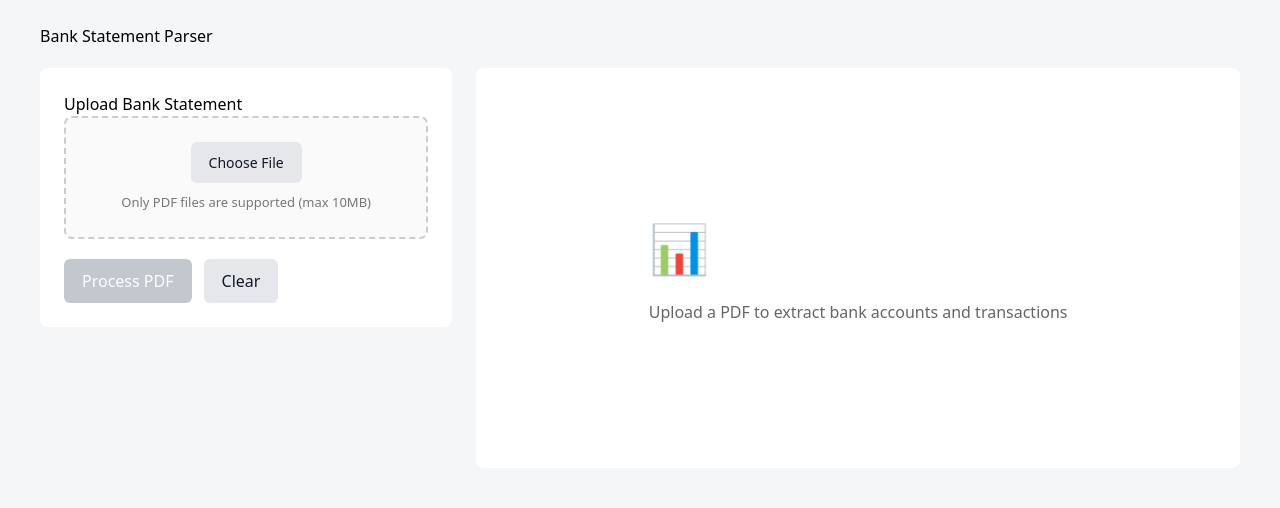
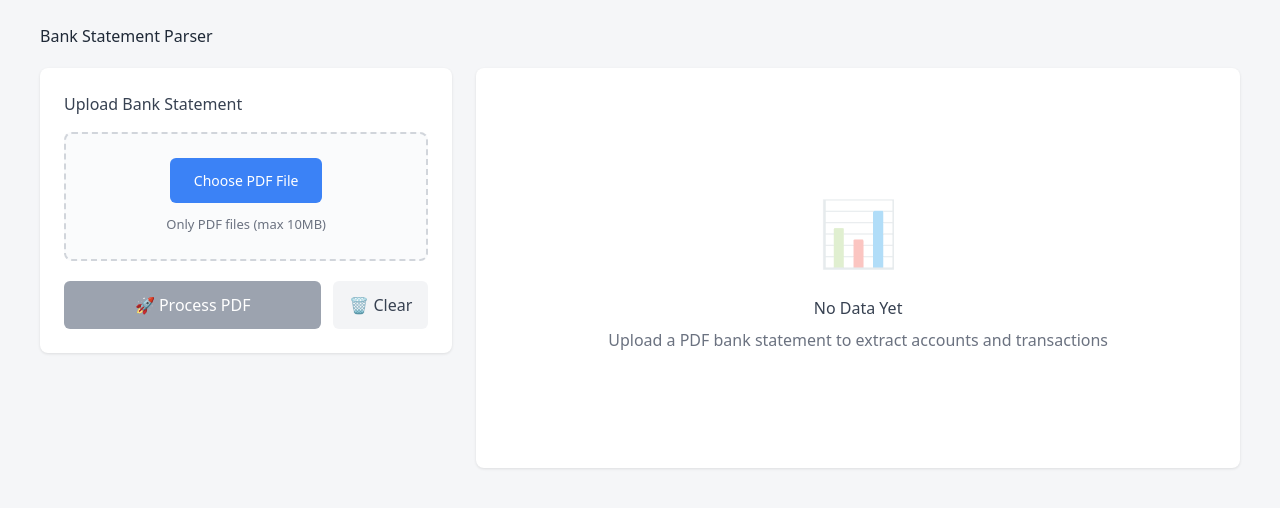
Before and after one commit to dhruvpatil2002/pdf_processor_frontend, a React (Vite) app: page / in a window 1280 px wide. Shown: the top 508 px of the page. Built offline with nearby package versions, Linux system fonts and the light colour scheme.

Commit message:
commit-m

```diff
--- a/src/App.jsx
+++ b/src/App.jsx
@@ -7,7 +7,7 @@ export default function App() {
   const [file, setFile] = useState(null);
   const [accounts, setAccounts] = useState([]);
   const [loading, setLoading] = useState(false);
-  const [error, setError] = useState(""); // ✅ Always string
+  const [error, setError] = useState(""); // ✅ Always STRING only
   const [pdfUrl, setPdfUrl] = useState("");
 
   const handleUpload = (e) => {
@@ -18,7 +18,7 @@ export default function App() {
 
   const processFile = async () => {
     if (!file) {
-      setError("Please select a PDF file");
+      setError("Please select a PDF file first");
       return;
     }
 
@@ -29,26 +29,33 @@ export default function App() {
       const formData = new FormData();
       formData.append("pdf", file);
 
-      // ✅ FIXED: Always relative path for Vercel
-      const response = await axios.post('/api/upload', formData, {
-        headers: {
-          'Content-Type': 'multipart/form-data',
-        },
-        timeout: 30000, // 30s timeout
+      // ✅ FIXED: Use fetch instead of axios (more reliable on Vercel)
+      const response = await fetch('/api/upload', {
+        method: 'POST',
+        body: formData,
       });
 
-      setAccounts(response.data.accounts || []);
-      if (response.data.pdfUrl) {
-        setPdfUrl(response.data.pdfUrl);
+      // ✅ FIXED: Check response status BEFORE json()
+      if (!response.ok) {
+        const errorText = await response.text();
+        throw new Error(`Server Error ${response.status}: ${errorText || 'Unknown error'}`);
+      }
+
+      const data = await response.json();
+
+      // ✅ Safe data access
+      setAccounts(Array.isArray(data.accounts) ? data.accounts : []);
+
+      if (data.pdfUrl) {
+        setPdfUrl(data.pdfUrl);
       }
 
     } catch (err) {
-      // ✅ FIXED: Safe error handling - prevents React error #31
-      const errorMessage = err.response?.data?.error ||
-                          err.message ||
-                          "Failed to process PDF. Please try again.";
+      // 🚨 CRITICAL FIX: Never render error OBJECT - always STRING
+      const errorMessage = err.message ||
+                          'Failed to process PDF. Please try again.';
       setError(errorMessage);
-      console.error('Upload error:', err.response || err);
+      console.error('Upload failed:', err);
     } finally {
       setLoading(false);
     }
@@ -64,37 +71,39 @@ export default function App() {
   return (
     <div style={{ minHeight: "100vh", padding: 24, background: "#f5f6f8" }}>
       <div style={{ maxWidth: 1200, margin: "0 auto" }}>
-        <h2 style={{ marginBottom: 20 }}>Bank Statement Parser</h2>
+        <h2 style={{ marginBottom: 20, color: "#1f2937" }}>Bank Statement Parser</h2>
 
         <div style={{ display: "flex", gap: 24, alignItems: "flex-start" }}>
           {/* Left Panel - Upload */}
-          <div style={{ width: "35%", background: "#fff", padding: 24, borderRadius: 8 }}>
-            <h3>Upload Bank Statement</h3>
+          <div style={{ width: "35%", background: "#fff", padding: 24, borderRadius: 8, boxShadow: "0 1px 3px rgba(0,0,0,0.1)" }}>
+            <h3 style={{ marginBottom: 16, color: "#374151" }}>Upload Bank Statement</h3>
 
             {/* PDF Preview */}
             {pdfUrl && (
               <div style={{ marginBottom: 16 }}>
-                <h4>📄 Original PDF:</h4>
+                <h4 style={{ marginBottom: 8 }}>📄 Original PDF:</h4>
                 <iframe
-                  src={`${pdfUrl}#view=FitH`}
+                  src={`${pdfUrl}#view=FitH&toolbar=0`}
                   style={{
                     width: "100%",
                     height: 300,
-                    border: "1px solid #ddd",
-                    borderRadius: 4
+                    border: "1px solid #d1d5db",
+                    borderRadius: 6
                   }}
                   title="Uploaded PDF"
                 />
               </div>
             )}
 
+            {/* File Upload Area */}
             <div
               style={{
-                border: "2px dashed #ccc",
+                border: "2px dashed #d1d5db",
                 borderRadius: 8,
                 padding: 24,
                 textAlign: "center",
-                background: "#fafafa",
+                background: "#fafbfc",
+                transition: "all 0.2s",
               }}
             >
               <input
@@ -108,81 +117,86 @@ export default function App() {
                 htmlFor="pdfUpload"
                 style={{
                   display: "inline-block",
-                  padding: "10px 18px",
-                  background: "#e5e7eb",
-                  color: "#111827",
+                  padding: "12px 24px",
+                  background: "#3b82f6",
+                  color: "white",
                   borderRadius: 6,
                   cursor: "pointer",
                   fontSize: 14,
                   fontWeight: 500,
                 }}
               >
-                Choose File
+                Choose PDF File
               </label>
-              <div style={{ marginTop: 10, fontSize: 13, color: "#777" }}>
-                Only PDF files are supported (max 10MB)
+              <div style={{ marginTop: 12, fontSize: 13, color: "#6b7280" }}>
+                Only PDF files (max 10MB)
               </div>
             </div>
 
+            {/* Selected File Info */}
             {file && (
               <div
                 style={{
                   marginTop: 16,
                   padding: 12,
-                  background: "#f0f4ff",
+                  background: "#dbeafe",
                   borderRadius: 6,
                   fontSize: 14,
                 }}
               >
-                <strong>Selected:</strong> {file.name}
-                <span style={{ float: 'right', color: '#666' }}>
+                <strong>✅ Selected:</strong> {file.name}
+                <span style={{ float: 'right', color: '#1e40af' }}>
                   {(file.size/1024/1024).toFixed(1)} MB
                 </span>
               </div>
             )}
 
+            {/* Error Display */}
             {error && (
               <div style={{
                 marginTop: 12,
                 padding: 12,
-                background: "#fee",
+                background: "#fee2e2",
                 color: "#dc2626",
                 fontSize: 14,
                 borderRadius: 6,
                 border: "1px solid #fecaca"
               }}>
-                {error}
+                ❌ {error}
               </div>
             )}
 
+            {/* Action Buttons */}
             <div style={{ marginTop: 20, display: "flex", gap: 12 }}>
               <button
                 onClick={processFile}
                 disabled={loading || !file}
                 style={{
-                  padding: "10px 18px",
-                  background: loading || !file ? "#9ca3af" : "#2563eb",
+                  flex: 1,
+                  padding: "12px 16px",
+                  background: (loading || !file) ? "#9ca3af" : "#3b82f6",
                   color: "#ffffff",
                   border: "none",
                   borderRadius: 6,
-                  cursor: loading || !file ? "not-allowed" : "pointer",
-                  opacity: loading || !file ? 0.6 : 1,
+                  cursor: (loading || !file) ? "not-allowed" : "pointer",
+                  fontWeight: 500,
                 }}
               >
-                {loading ? "Processing…" : "Process PDF"}
+                {loading ? "⏳ Processing..." : "🚀 Process PDF"}
               </button>
               <button
                 onClick={clearAll}
                 disabled={loading}
                 style={{
-                  padding: "10px 18px",
-                  background: "#e5e7eb",
-                  color: "#111827",
+                  padding: "12px 16px",
+                  background: "#f3f4f6",
+                  color: "#374151",
                   border: "none",
                   borderRadius: 6,
+                  fontWeight: 500,
                 }}
               >
-                Clear
+                🗑️ Clear
               </button>
             </div>
           </div>
@@ -191,19 +205,36 @@ export default function App() {
           <div style={{ width: "65%" }}>
             {accounts.length === 0 && !loading && (
               <div style={{
-                color: "#666",
+                color: "#6b7280",
                 background: "#fff",
-                padding: 24,
+                padding: 40,
                 borderRadius: 8,
                 minHeight: "400px",
                 display: "flex",
+                flexDirection: "column",
                 alignItems: "center",
-                justifyContent: "center"
+                justifyContent: "center",
+                boxShadow: "0 1px 3px rgba(0,0,0,0.1)"
               }}>
-                <div>
-                  <div style={{ fontSize: 48, color: "#d1d5db", marginBottom: 16 }}>📊</div>
-                  Upload a PDF to extract bank accounts and transactions
+                <div style={{ fontSize: 64, marginBottom: 16, opacity: 0.3 }}>📊</div>
+                <div style={{ textAlign: "center" }}>
+                  <h3 style={{ color: "#374151", marginBottom: 8 }}>No Data Yet</h3>
+                  <p>Upload a PDF bank statement to extract accounts and transactions</p>
                 </div>
+              </div>
+            )}
+
+            {loading && (
+              <div style={{
+                background: "#fff",
+                padding: 40,
+                borderRadius: 8,
+                textAlign: "center",
+                boxShadow: "0 1px 3px rgba(0,0,0,0.1)"
+              }}>
+                <div style={{ fontSize: 48, marginBottom: 16, color: "#3b82f6" }}>⏳</div>
+                <h3>Processing PDF...</h3>
+                <p>Extracting bank accounts and transactions</p>
               </div>
             )}
 
@@ -211,78 +242,81 @@ export default function App() {
               <Tabs>
                 <TabList>
                   {accounts.map((acc, i) => (
-                    <Tab key={i}>{acc.bankName || `Account ${i + 1}`}</Tab>
+                    <Tab key={i} style={{ fontWeight: 500 }}>
+                      {acc.bankName || `Account ${i + 1}`}
+                    </Tab>
                   ))}
                 </TabList>
 
                 {accounts.map((acc, i) => (
                   <TabPanel key={i}>
-                    <div style={{ background: "#fff", padding: 20, borderRadius: 8 }}>
-                      <h3 style={{ marginBottom: 16, color: "#1f2937" }}>Account Details</h3>
-                      <table style={{ width: "100%", marginBottom: 20, background: "#f9fafb" }}>
-                        <tbody style={{ fontSize: 14 }}>
-                          <tr style={{ borderBottom: "1px solid #e5e7eb" }}>
-                            <td style={{ padding: "8px 0", fontWeight: 500, width: "40%" }}>Account Holder</td>
-                            <td>{acc.accountHolder}</td>
-                          </tr>
-                          <tr style={{ borderBottom: "1px solid #e5e7eb" }}>
-                            <td style={{ padding: "8px 0", fontWeight: 500 }}>Account Number</td>
-                            <td>{acc.accountNumber}</td>
-                          </tr>
-                          <tr style={{ borderBottom: "1px solid #e5e7eb" }}>
-                            <td style={{ padding: "8px 0", fontWeight: 500 }}>Account Type</td>
-                            <td>{acc.accountType}</td>
-                          </tr>
-                          <tr style={{ borderBottom: "1px solid #e5e7eb" }}>
-                            <td style={{ padding: "8px 0", fontWeight: 500 }}>Statement Period</td>
-                            <td>{acc.startDate} - {acc.endDate}</td>
-                          </tr>
-                          <tr style={{ borderBottom: "1px solid #e5e7eb" }}>
-                            <td style={{ padding: "8px 0", fontWeight: 500 }}>Opening Balance</td>
-                            <td style={{ color: "#059669" }}>₹{acc.openingBalance}</td>
-                          </tr>
-                          <tr>
-                            <td style={{ padding: "8px 0", fontWeight: 500 }}>Closing Balance</td>
-                            <td style={{ color: "#059669", fontWeight: 600, fontSize: 16 }}>₹{acc.closingBalance}</td>
-                          </tr>
-                        </tbody>
-                      </table>
+                    <div style={{ background: "#fff", padding: 24, borderRadius: 8, boxShadow: "0 1px 3px rgba(0,0,0,0.1)" }}>
+                      <h3 style={{ marginBottom: 20, color: "#1f2937" }}>💳 Account Details</h3>
 
-                      <h3 style={{ marginBottom: 16, color: "#1f2937" }}>Transactions</h3>
+                      <div style={{
+                        background: "#f8fafc",
+                        padding: 20,
+                        borderRadius: 8,
+                        marginBottom: 24
+                      }}>
+                        <div style={{ display: "grid", gridTemplateColumns: "1fr 1fr", gap: 16 }}>
+                          <div><strong>Account Holder:</strong> {acc.accountHolder}</div>
+                          <div><strong>Account Type:</strong> {acc.accountType}</div>
+                          <div><strong>Account No:</strong> {acc.accountNumber}</div>
+                          <div><strong>Period:</strong> {acc.startDate} - {acc.endDate}</div>
+                          <div style={{ color: "#059669" }}><strong>Opening:</strong> ₹{acc.openingBalance}</div>
+                          <div style={{ color: "#059669", fontSize: 18, fontWeight: 700 }}>
+                            <strong>Closing:</strong> ₹{acc.closingBalance}
+                          </div>
+                        </div>
+                      </div>
+
+                      <h4 style={{ marginBottom: 16, color: "#374151" }}>📈 Transactions</h4>
                       <div style={{ overflowX: "auto" }}>
-                        <table style={{ width: "100%", borderCollapse: "collapse", minWidth: 600 }}>
+                        <table style={{
+                          width: "100%",
+                          borderCollapse: "collapse",
+                          minWidth: 600,
+                          background: "white",
+                          borderRadius: 8,
+                          overflow: "hidden",
+                          boxShadow: "0 1px 3px rgba(0,0,0,0.1)"
+                        }}>
                           <thead>
-                            <tr style={{ background: "#f3f4f6" }}>
-                              <th style={{ padding: "12px 8px", textAlign: "left", fontWeight: 600 }}>Date</th>
-                              <th style={{ padding: "12px 8px", textAlign: "left", fontWeight: 600 }}>Description</th>
-                              <th style={{ padding: "12px 8px", textAlign: "right", fontWeight: 600 }}>Debit</th>
-                              <th style={{ padding: "12px 8px", textAlign: "right", fontWeight: 600 }}>Credit</th>
-                              <th style={{ padding: "12px 8px", textAlign: "right", fontWeight: 600 }}>Balance</th>
+                            <tr style={{ background: "#f8fafc" }}>
+                              <th style={{ padding: "16px 12px", textAlign: "left", fontWeight: 600, borderBottom: "1px solid #e5e7eb" }}>Date</th>
+                              <th style={{ padding: "16px 12px", textAlign: "left", fontWeight: 600, borderBottom: "1px solid #e5e7eb" }}>Description</th>
+                              <th style={{ padding: "16px 12px", textAlign: "right", fontWeight: 600, borderBottom: "1px solid #e5e7eb" }}>Debit</th>
+                              <th style={{ padding: "16px 12px", textAlign: "right", fontWeight: 600, borderBottom: "1px solid #e5e7eb" }}>Credit</th>
+                              <th style={{ padding: "16px 12px", textAlign: "right", fontWeight: 600, borderBottom: "1px solid #e5e7eb" }}>Balance</th>
                             </tr>
                           </thead>
                           <tbody>
                             {acc.transactions?.map((t, j) => (
                               <tr key={j} style={{ borderBottom: "1px solid #f3f4f6" }}>
-                                <td style={{ padding: "12px 8px" }}>{t.date}</td>
-                                <td style={{ padding: "12px 8px" }}>{t.description}</td>
+                                <td style={{ padding: "16px 12px", fontWeight: 500 }}>{t.date}</td>
+                                <td style={{ padding: "16px 12px" }}>{t.description}</td>
                                 <td style={{
-                                  padding: "12px 8px",
+                                  padding: "16px 12px",
                                   textAlign: "right",
-                                  color: t.debit ? "#dc2626" : "#9ca3af"
+                                  color: t.debit ? "#dc2626" : "#9ca3af",
+                                  fontWeight: t.debit ? 600 : "normal"
                                 }}>
                                   {t.debit || "-"}
                                 </td>
                                 <td style={{
-                                  padding: "12px 8px",
+                                  padding: "16px 12px",
                                   textAlign: "right",
-                                  color: t.credit ? "#059669" : "#9ca3af"
+                                  color: t.credit ? "#059669" : "#9ca3af",
+                                  fontWeight: t.credit ? 600 : "normal"
                                 }}>
                                   {t.credit || "-"}
                                 </td>
                                 <td style={{
-                                  padding: "12px 8px",
+                                  padding: "16px 12px",
                                   textAlign: "right",
-                                  fontWeight: 500
+                                  fontWeight: 600,
+                                  color: "#1f2937"
                                 }}>
                                   ₹{t.balance}
                                 </td>
```
Also changed, not shown: Api/upload.js (+16 -19 lines).
